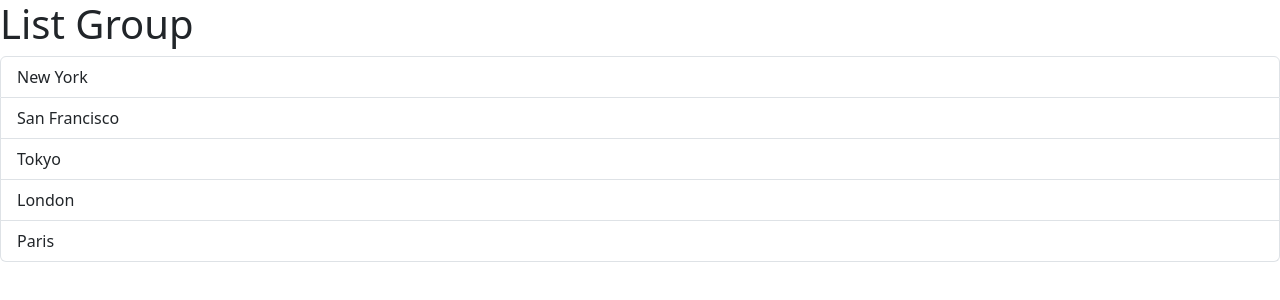
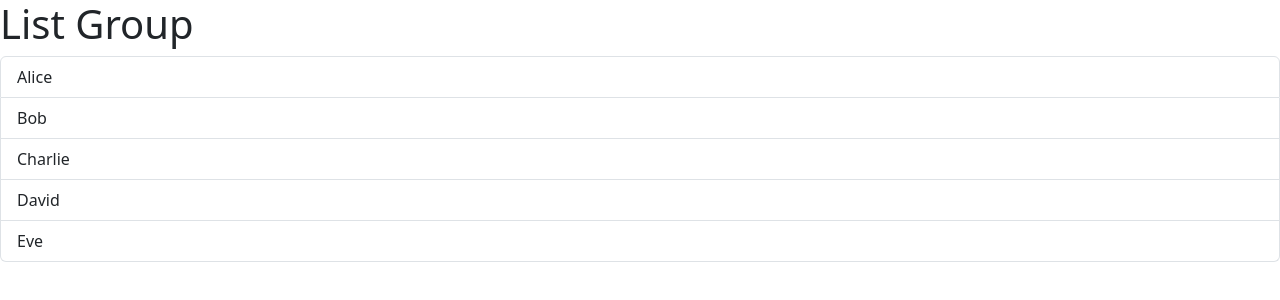
Before and after one commit to DianaLuel/DianaLuel, a React (Vite) app in the folder React/react-app/: page / in a window 1280 px wide. Shown: the part 318-618 px from the top of the page. Built offline with nearby package versions, Linux system fonts and the light colour scheme.

Commit message:
midiified i orgot

```diff
--- a/React/react-app/src/App.tsx
+++ b/React/react-app/src/App.tsx
@@ -1,12 +1,16 @@
 import Message from './Message'
 import ListGroup from './components/ListGroup'
 
+let countries = ["New York", "San Francisco", "Tokyo", "London"];
+countries.push("Paris");
+
+let names = ["Alice", "Bob", "Charlie", "David", "Eve"];
 
 function App() {
   return <div>
   <Message />
-  <ListGroup />
-  <ListGroup />
+  <ListGroup items={countries} heading="Countries" />
+  <ListGroup items={names} heading="Names" />
   </div>
 }
 
--- a/React/react-app/src/components/ListGroup.tsx
+++ b/React/react-app/src/components/ListGroup.tsx
@@ -1,28 +1,18 @@
 import { useState, type MouseEvent } from "react";
 
-function ListGroup() {
-  let items = ["New York", "San Francisco", "Tokyo", "London"];
-  items.push("Paris");
-  // items = [];
+interface ListGroupProps {
+  items: string[];
+  heading: string;
+}
 
-  const clickHandler = (item: string) => {
-    console.log(item);
-  };
+// function ListGroup(Probs: ListGroupProps) {
+    // If we wrote this we would have used
+    // Probs.items.length and Probs.heading instead of items.length and heading
 
-  const handleClick = (event: MouseEvent) => {
-    console.log(event);
-  };
-
-  // let selectedIndex = 0;
+function ListGroup({ items, heading }: ListGroupProps) {
 
   //Hook
-  const arr = useState(-1);
-  arr[0]; // selectedItem
-  arr[1]; // setSelectedItem
-
-  // but instead of thiss we can change arr to
-  // const [selectedIndex, setSelectedIndex] = useState(-1);
-  // and use these instead of arr[0] and arr[1]
+  const [selectedIndex, setSelectedIndex] = useState(-1);
 
   return (
     <>
@@ -33,12 +23,12 @@ function ListGroup() {
           {items.map((item, index) => (
             <li
               className={
-                arr[0] === index
+                selectedIndex === index
                   ? "list-group-item active"
                   : "list-group-item"
               }
               key={item}
-              onClick={() => arr[1](index)}
+              onClick={() => setSelectedIndex(index)}
             >
               {item}
             </li>
@@ -50,21 +40,3 @@ function ListGroup() {
 }
 
 export default ListGroup;
-
-/* <ul className="list-group">
-      {items.map((item) => (
-        <li className="list-group-item" key={item}>
-          {item}
-        </li>
-      ))}
-    </ul> */
-
-// <h1>List Group</h1>
-//     {items.length == 0 && <p>No item found</p>}
-//     <ul className="list-group">
-//       {items.map((item) => (
-//         <li className="list-group-item" key={item}>
-//           {item}
-//         </li>
-//       ))}
-//     </ul>
```
Also changed, not shown: React/react-app/src/components/ListGroup1.tsx (added, +70 -0 lines).
